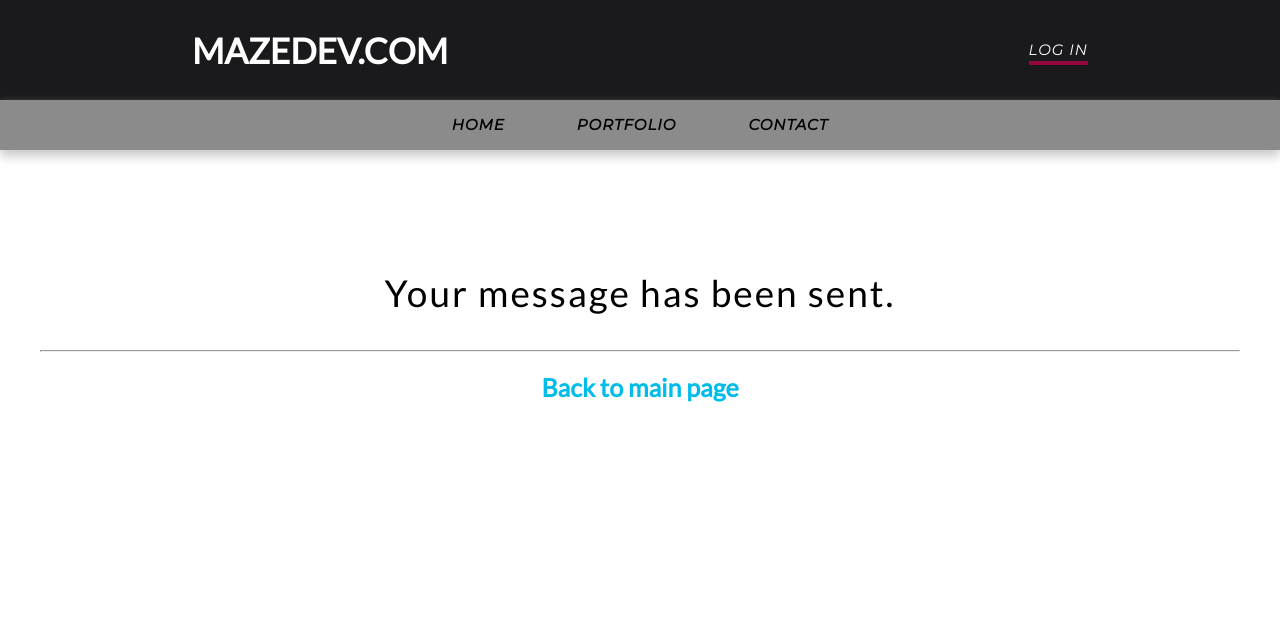
After one commit to Mazzdev/Mazedev, a Django app: page /success2 in a window 1280 px wide. The commit adds this page. Shown: the top 642 px of the page. Run offline with Django 3.2, Linux system fonts and the light colour scheme; some libraries are stand-ins or nearby versions.

Commit message:
Added success view

```diff
--- a/static/css/main.css
+++ b/static/css/main.css
@@ -306,3 +306,16 @@ footer {
     font-family: 'Lato', sans-serif;
     margin-top: 500px;
 }
+
+.backtomain {
+    color: #00bce9;
+    text-decoration: none;
+    font-family: 'Lato', sans-serif;
+    font-size: 25px;
+    text-align: center;
+}
+
+h3 {
+    text-align: center;
+    margin-top: 20px;
+}
--- /dev/null
+++ b/templates/main/success2.html
@@ -0,0 +1,16 @@
+{% extends 'layout.html' %}
+{% load static %}
+
+{% block head %}
+
+{% endblock %}
+
+{% block content %}
+
+<div class="container">
+    <h1 class="subtitle">Your message has been sent.</h1>
+    <hr>
+    <h3><a class="backtomain" href="/">Back to main page</a></h3>
+</div>
+
+{% endblock %}
```
Also changed, not shown: main/forms.py (added, +7 -0 lines).
